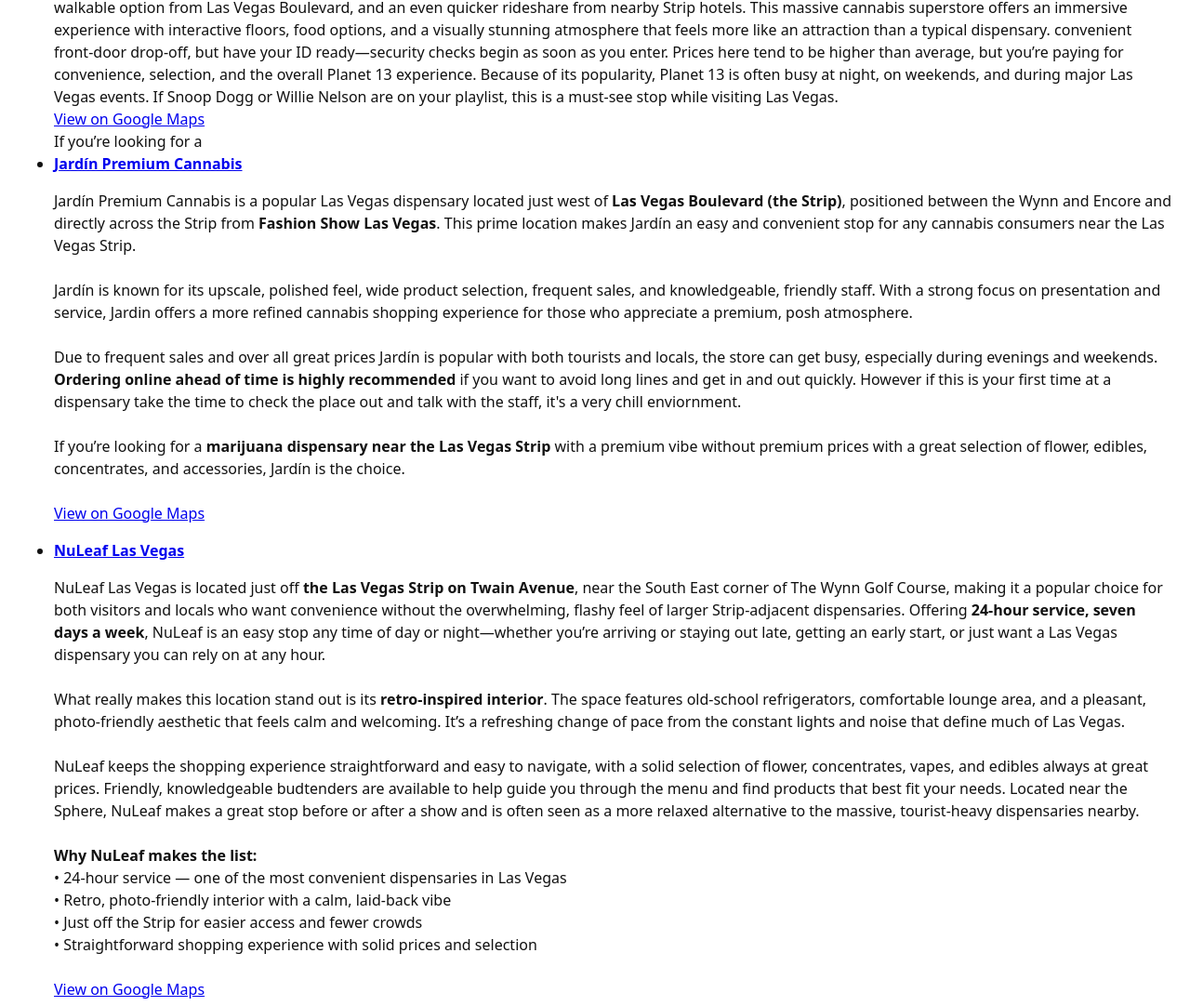
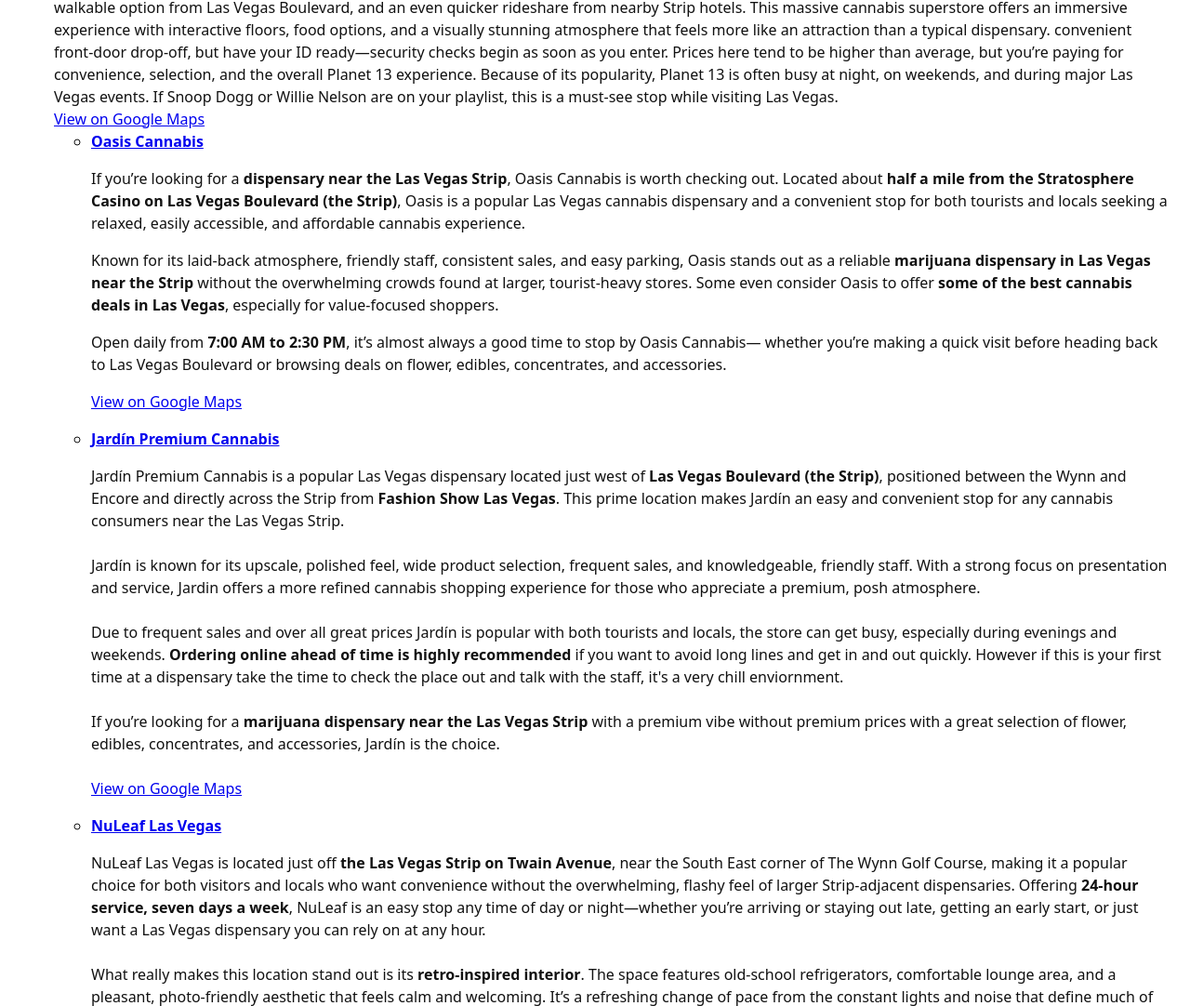
Before and after one commit to pluguglyfightwear/Vegas-Dispensary-Rankings, a plain HTML site: page index.html in a window 1280 px wide. Shown: the part 697-1779 px from the top of the page at 93% size. Drawn offline with Linux system fonts and the light colour scheme.

Commit message:
Update index.html

```diff
--- a/index.html
+++ b/index.html
@@ -101,11 +101,44 @@
   </li>
 
 
+<ul>
+  <li>
+    <strong>
+      <a href="https://oasiscannabis.com/" target="_blank" rel="noopener">
+        Oasis Cannabis
+      </a>
+    </strong>
+
+    <p>
+      If you’re looking for a <strong>dispensary near the Las Vegas Strip</strong>, Oasis Cannabis is worth checking out.
+      Located about <strong>half a mile from the Stratosphere Casino on Las Vegas Boulevard (the Strip)</strong>,
+      Oasis is a popular Las Vegas cannabis dispensary and a convenient stop for both tourists and locals
+      seeking a relaxed, easily accessible, and affordable cannabis experience.
+    </p>
+
+    <p>
+      Known for its laid-back atmosphere, friendly staff, consistent sales, and easy parking,
+      Oasis stands out as a reliable <strong>marijuana dispensary in Las Vegas near the Strip</strong>
+      without the overwhelming crowds found at larger, tourist-heavy stores.
+      Some even consider Oasis to offer <strong>some of the best cannabis deals in Las Vegas</strong>,
+      especially for value-focused shoppers.
+    </p>
+
+    <p>
+      Open daily from <strong>7:00 AM to 2:30 PM</strong>, it’s almost always a good time to stop by Oasis Cannabis—
+      whether you’re making a quick visit before heading back to Las Vegas Boulevard or browsing deals on
+      flower, edibles, concentrates, and accessories.
+    </p>
+
+    <p>
+      <a href="https://www.google.com/maps/search/?api=1&query=Oasis+Cannabis+Las+Vegas"
+         target="_blank" rel="noopener">
+        View on Google Maps
+      </a>
+    </p>
+  </li>
 
 
-
-
-If you’re looking for a
 <li>
   <strong>
     <a href="https://www.jardinlasvegas.com/" target="_blank" rel="noopener">
```
